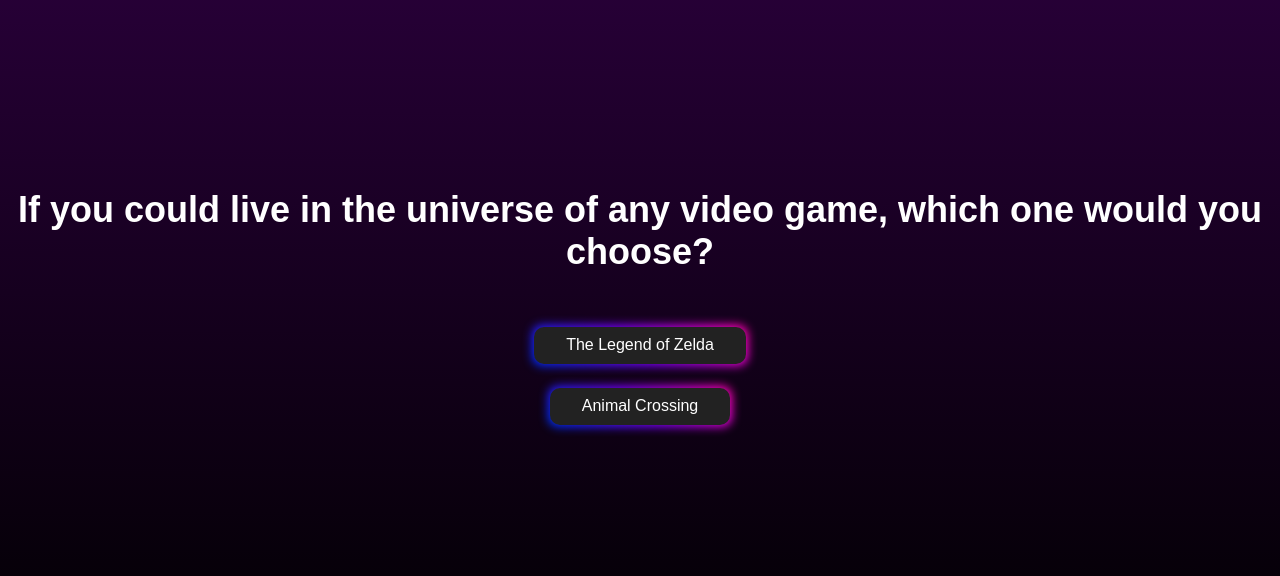
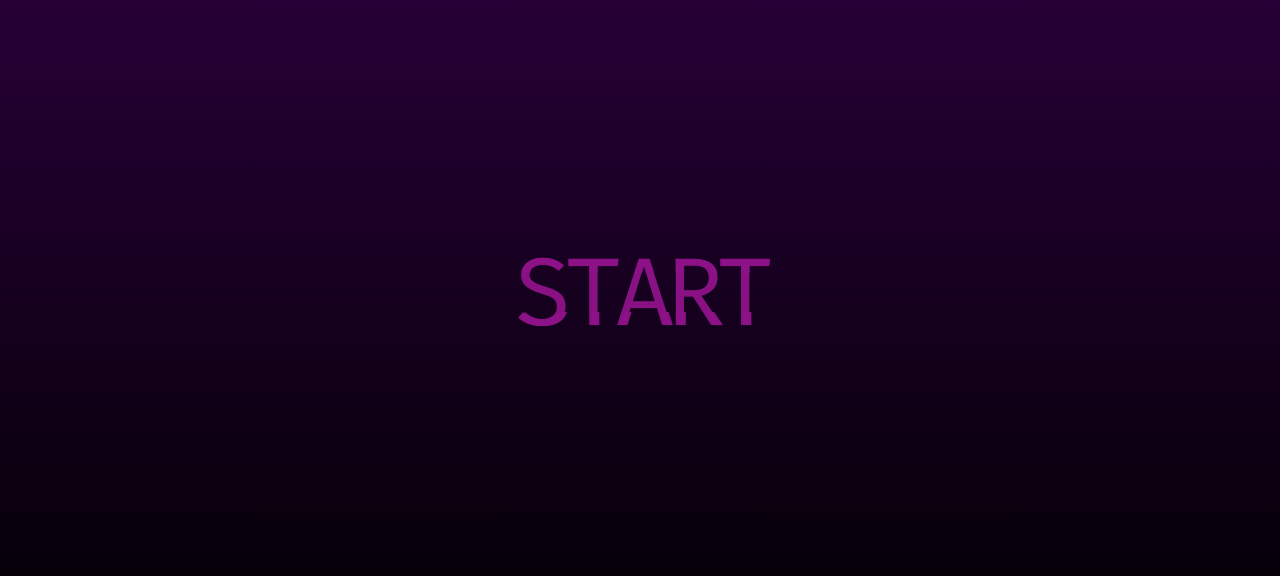
Before and after one commit to alenslyn/scrying-ball, a React (Create React App) app: page / in a window 1280 px wide. Shown: the part 108-684 px from the top of the page. Built offline with nearby package versions, Linux system fonts and the light colour scheme.

Commit message:
feat: add start screen

```diff
--- a/src/App.css
+++ b/src/App.css
@@ -1,9 +1,9 @@
 .App {
   text-align: center;
+  background: linear-gradient(0deg, #000, #2c003e);
 }
 
 .App-header {
-  background: linear-gradient(0deg, #000, #2c003e);
   min-height: 100vh;
   display: flex;
   font-family: Papyrus, fantasy;
--- a/src/App.tsx
+++ b/src/App.tsx
@@ -2,10 +2,13 @@
 import "./App.css";
 import Ball from "./components/ball/Ball";
 import Quiz from "./components/quiz/Quiz";
+import StartScreen from "./components/start/StartScreen";
 
 function App() {
   const [quizCompleted, setQuizCompleted] = useState(false);
   const [score, setScore] = useState(0);
+  const [quizStarted, setQuizStarted] = useState(false);
+  const [startScreenVisible, setStartScreenVisible] = useState(true);
 
   const handleQuizComplete = (finalScore: number) => {
     setScore(finalScore);
@@ -17,15 +20,22 @@
     setScore(0);
   };
 
+  const handleStartQuiz = () => {
+    setStartScreenVisible(false);
+    setTimeout(() => {
+      setQuizStarted(true);
+    }, 500);
+  };
+
   return (
     <div className="App">
       <header className="App-header">
-        {quizCompleted ? (
-          <>
-            <Ball score={score} onReRoll={handleReRoll} />
-          </>
+        {startScreenVisible ? (
+          <StartScreen onStart={handleStartQuiz} />
+        ) : quizCompleted ? (
+          <Ball score={score} onReRoll={handleReRoll} />
         ) : (
-          <Quiz onComplete={handleQuizComplete} />
+          quizStarted && <Quiz onComplete={handleQuizComplete} />
         )}
       </header>
     </div>
--- a/src/components/quiz/Quiz.tsx
+++ b/src/components/quiz/Quiz.tsx
@@ -23,7 +23,7 @@
   },
   {
     question: "If you were a superhero, what would your superpower be?",
-    options: [" Clean rooms instantly", "Speak any language"],
+    options: ["Clean rooms instantly", "Speak any language"],
   },
   {
     question: "Do aliens live among us??",
--- /dev/null
+++ b/src/components/start/StartScreen.css
@@ -0,0 +1,85 @@
+@import url("https://fonts.googleapis.com/css?family=Fira+Mono:400");
+
+.start-screen {
+  display: flex;
+  align-items: center;
+  justify-content: center;
+  color: rgba(141, 17, 135, 0.977);
+  font-size: 96px;
+  font-family: "Fira Mono", monospace;
+  letter-spacing: -7px;
+  cursor: pointer;
+  position: relative;
+  animation: glitch 1s linear infinite;
+  opacity: 1;
+  transition: opacity 0.5s ease-in-out; /* Smooth transition for fade */
+}
+
+.start-screen.fade-in {
+  opacity: 1;
+}
+
+.start-screen.fade-out {
+  opacity: 0;
+}
+
+@keyframes glitch {
+  2%,
+  64% {
+    transform: translate(2px, 0) skew(0deg);
+  }
+  4%,
+  60% {
+    transform: translate(-2px, 0) skew(0deg);
+  }
+  62% {
+    transform: translate(0, 0) skew(5deg);
+  }
+}
+
+.start-screen:before,
+.start-screen:after {
+  content: attr(title);
+  position: absolute;
+  left: 0;
+}
+
+.start-screen:before {
+  animation: glitchTop 1s linear infinite;
+  clip-path: polygon(0 0, 100% 0, 100% 33%, 0 33%);
+  -webkit-clip-path: polygon(0 0, 100% 0, 100% 33%, 0 33%);
+}
+
+@keyframes glitchTop {
+  2%,
+  64% {
+    transform: translate(2px, -2px);
+  }
+  4%,
+  60% {
+    transform: translate(-2px, 2px);
+  }
+  62% {
+    transform: translate(13px, -1px) skew(-13deg);
+  }
+}
+
+.start-screen:after {
+  animation: glitchBottom 1.5s linear infinite;
+  clip-path: polygon(0 67%, 100% 67%, 100% 100%, 0 100%);
+  -webkit-clip-path: polygon(0 67%, 100% 67%, 100% 100%, 0 100%);
+}
+
+@keyframes glitchBottom {
+  2%,
+  64% {
+    transform: translate(-2px, 0);
+  }
+  4%,
+  60% {
+    transform: translate(2px, 0);
+  }
+  62% {
+    transform: translate(-22px, 5px) skew(21deg);
+  }
+}
--- /dev/null
+++ b/src/components/start/StartScreen.tsx
@@ -0,0 +1,33 @@
+import { useState, useEffect } from "react";
+import "./StartScreen.css";
+
+interface StartScreenProps {
+  onStart: () => void;
+}
+
+const StartScreen: React.FC<StartScreenProps> = ({ onStart }) => {
+  const [fade, setFade] = useState(true);
+
+  const handleClick = () => {
+    setFade(false);
+    setTimeout(() => {
+      onStart();
+    }, 1000);
+  };
+
+  useEffect(() => {
+    setFade(true);
+  }, []);
+
+  return (
+    <div
+      className={`start-screen ${fade ? "fade-in" : "fade-out"}`}
+      onClick={handleClick}
+      title="START"
+    >
+      START
+    </div>
+  );
+};
+
+export default StartScreen;
```
